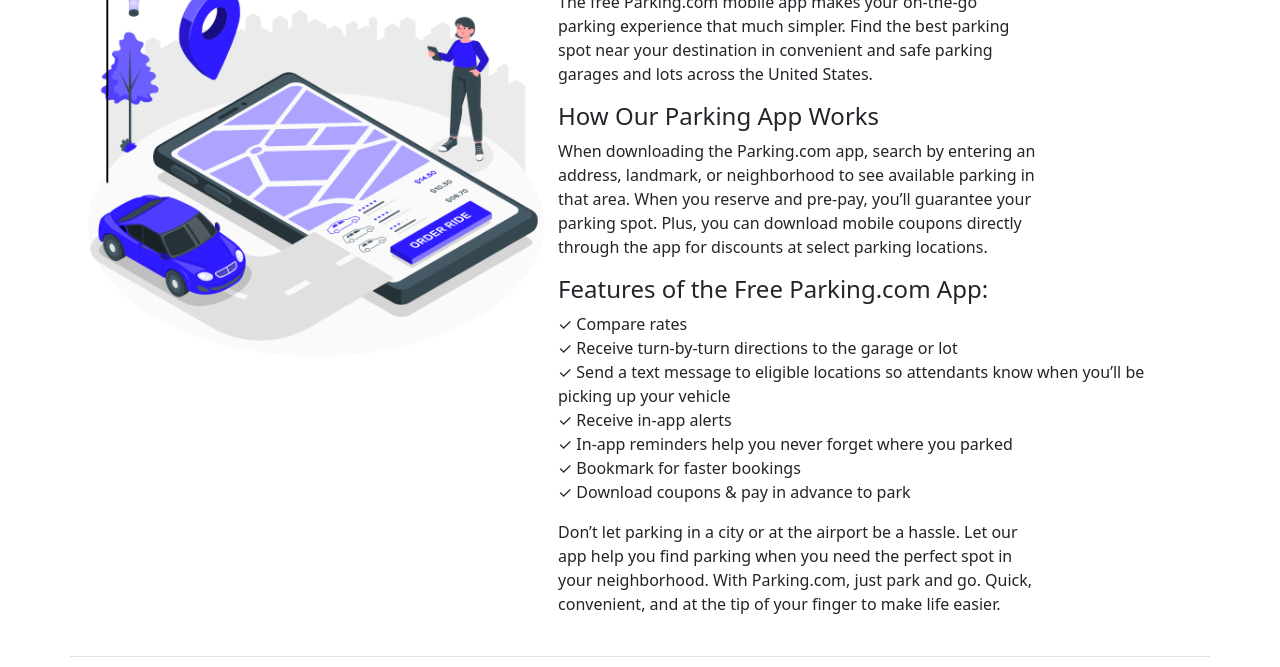
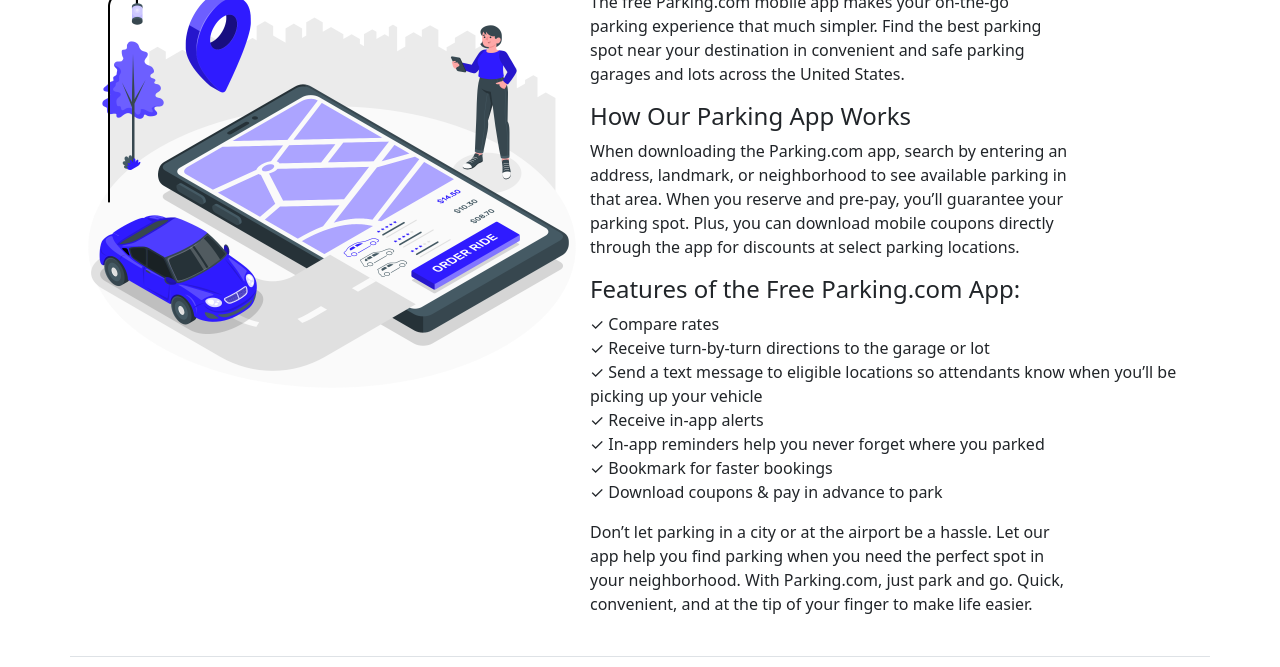
Before and after one commit to PaulaGirges/Rakna, a plain HTML site: page ourApp.html in a window 1280 px wide. Shown: the part 200-867 px from the top of the page. Drawn offline with Linux system fonts and the light colour scheme.

Commit message:
Update ourApp.html

```diff
--- a/ourApp.html
+++ b/ourApp.html
@@ -66,8 +66,8 @@
 
     <section class="mt-5">
         <div class="container d-lg-flex d-sm-block pt-5">
-            <div class="w-50">
-                <img class="w-100" src="img/Order ride-amico.png" alt="">
+            <div class="">
+                <img class="img1" src="img/Order ride-amico.png" alt="">
             </div>
             <div class="ms-2">
                 <p class="h2 mt-5" >FIND PARKING NEAR YOU</p>
```
